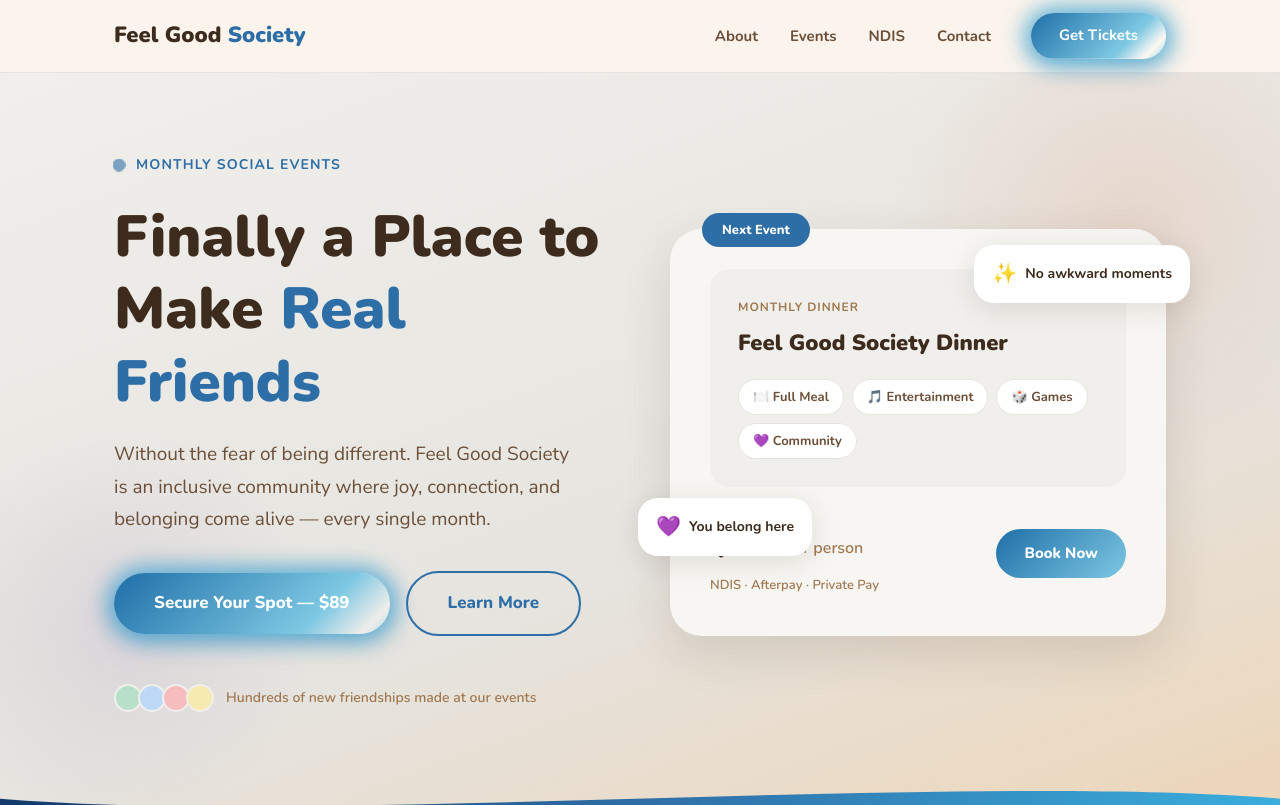
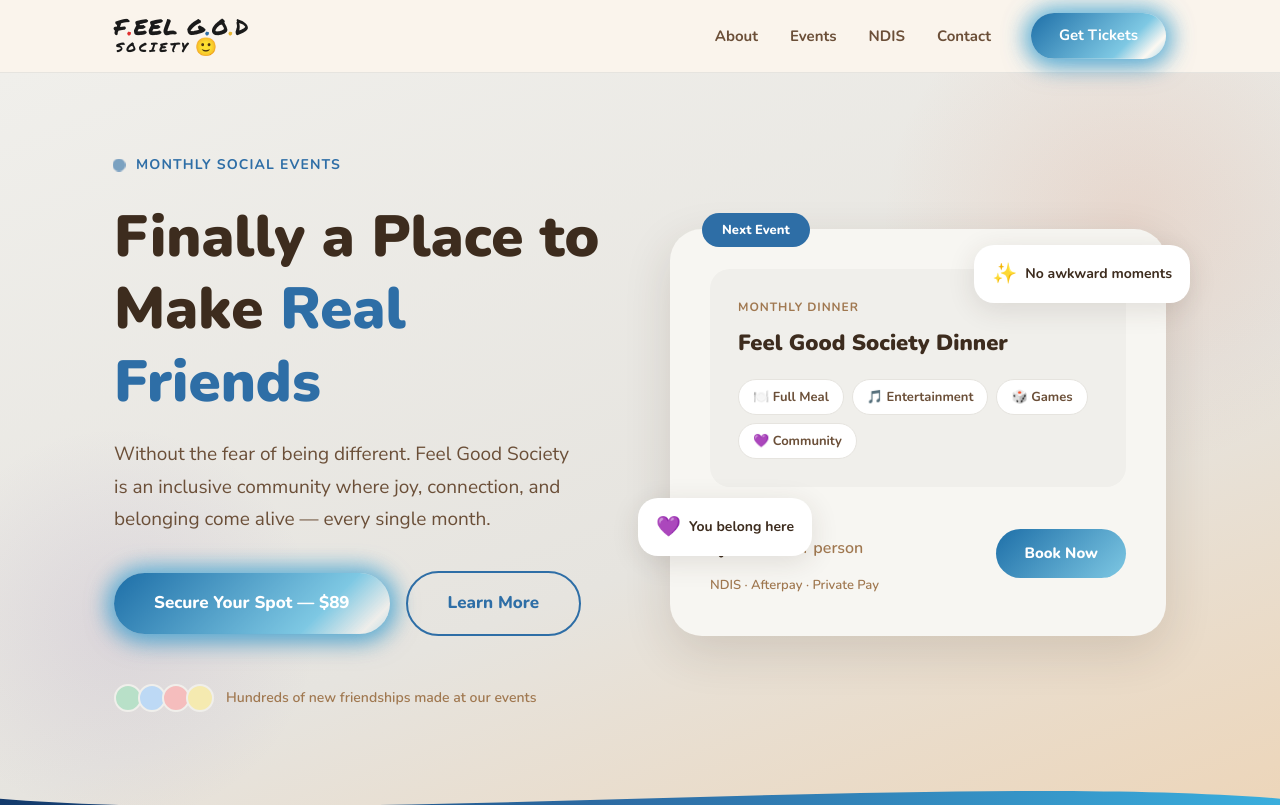
Before and after one commit to akgaliel/feel-good-society, a plain HTML site: page index.html in a window 1280 px wide. Shown: the top 805 px of the page. Drawn offline with nearby package versions, Linux system fonts and the light colour scheme.

Commit message:
Mimic FGS logo in nav with Permanent Marker font and colored dots

```diff
--- a/index.html
+++ b/index.html
@@ -6,7 +6,7 @@
   <title>Feel Good Society — Finally a Place to Belong</title>
   <link rel="preconnect" href="https://fonts.googleapis.com" />
   <link rel="preconnect" href="https://fonts.gstatic.com" crossorigin />
-  <link href="https://fonts.googleapis.com/css2?family=Nunito:ital,wght@0,400;0,500;0,600;0,700;0,800;0,900;1,400&family=Nunito+Sans:wght@400;500;600&display=swap" rel="stylesheet" />
+  <link href="https://fonts.googleapis.com/css2?family=Nunito:ital,wght@0,400;0,500;0,600;0,700;0,800;0,900;1,400&family=Nunito+Sans:wght@400;500;600&family=Permanent+Marker&display=swap" rel="stylesheet" />
 
   <style>
     /* ── Reset & Base ─────────────────────────────────────────────────────── */
@@ -168,13 +168,38 @@
       height: 72px;
     }
     .nav-logo {
-      font-family: 'Nunito', sans-serif;
+      font-family: 'Permanent Marker', cursive;
+      text-decoration: none;
+      display: flex;
+      flex-direction: column;
+      line-height: 1;
+      gap: 0px;
+    }
+    .nav-logo .logo-top {
       font-size: 22px;
-      font-weight: 900;
-      color: var(--brown);
-      text-decoration: none;
-    }
-    .nav-logo span { color: var(--terracotta); }
+      color: #1a1a1a;
+      letter-spacing: 1px;
+    }
+    .nav-logo .logo-dot-r { color: #E03030; }
+    .nav-logo .logo-dot-b { color: #2E6EA6; }
+    .nav-logo .logo-dot-y { color: #E8B835; }
+    .nav-logo .logo-bottom {
+      display: flex;
+      align-items: center;
+      gap: 4px;
+      font-size: 13px;
+      color: #1a1a1a;
+      letter-spacing: 3px;
+      padding-left: 2px;
+    }
+    .nav-logo .logo-smiley {
+      font-family: 'Nunito', sans-serif;
+      font-size: 18px;
+      color: #1a1a1a;
+      display: inline-block;
+      transform: rotate(0deg);
+      line-height: 1;
+    }
     .nav-links {
       display: flex;
       align-items: center;
@@ -1031,7 +1056,10 @@
   <nav>
     <div class="container">
       <div class="nav-inner">
-        <a href="#" class="nav-logo">Feel Good <span>Society</span></a>
+        <a href="#" class="nav-logo">
+          <span class="logo-top">F<span class="logo-dot-r">.</span>EEL G<span class="logo-dot-b">.</span>O<span class="logo-dot-y">.</span>D</span>
+          <span class="logo-bottom">SOCIETY <span class="logo-smiley">&#x1F642;</span></span>
+        </a>
         <ul class="nav-links">
           <li><a href="#about">About</a></li>
           <li><a href="#included">Events</a></li>
```
